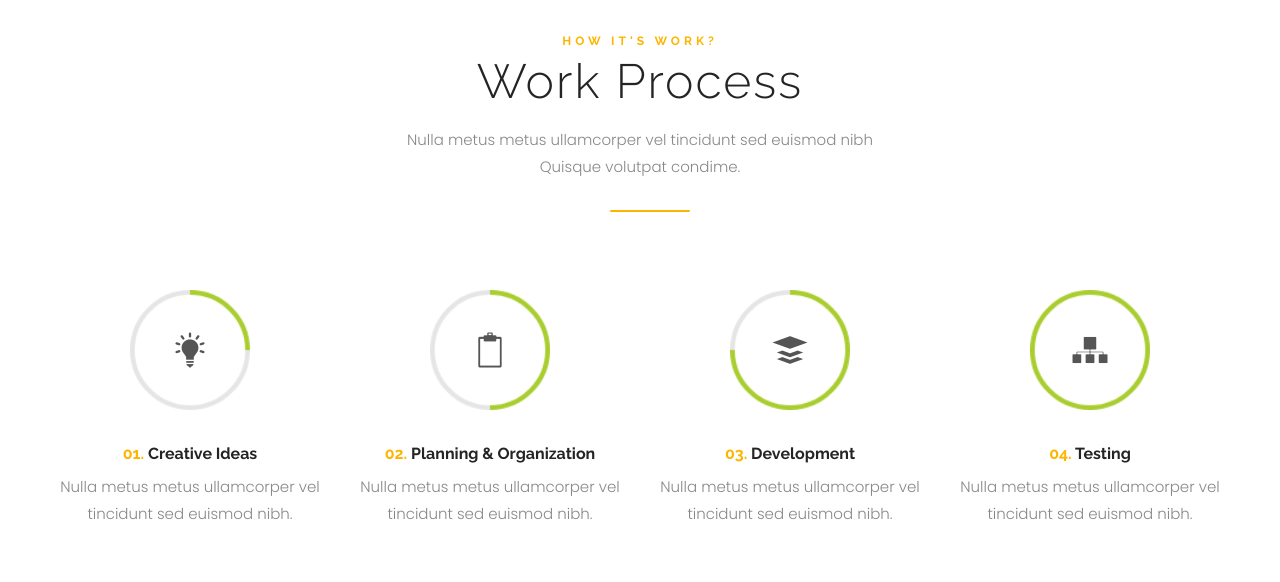
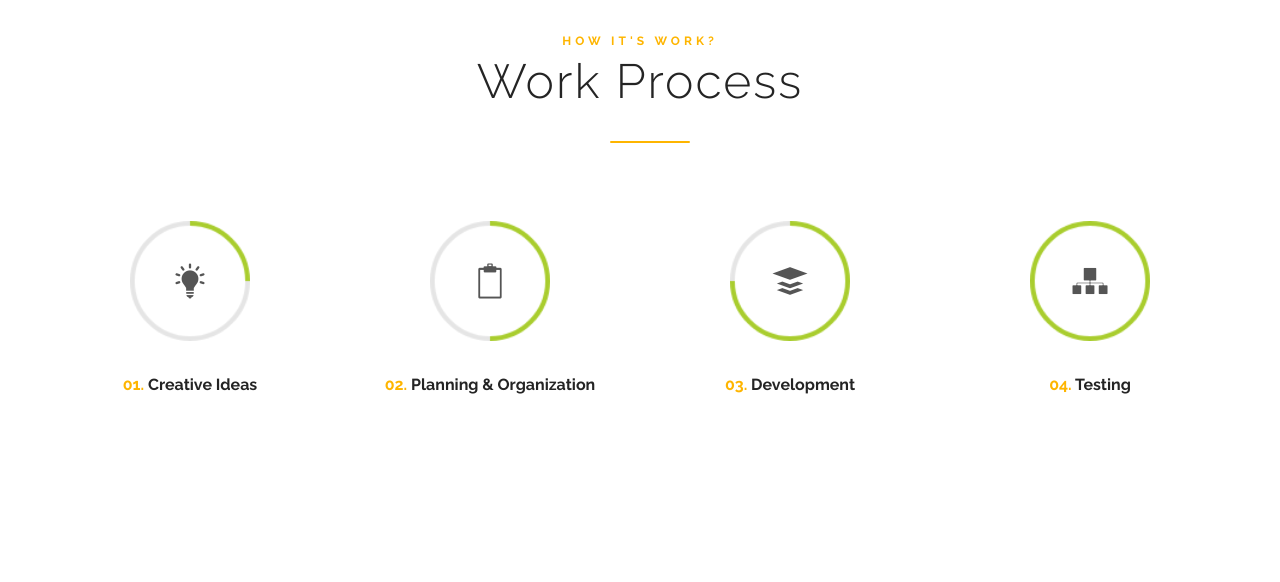
Before and after one commit to Henrykamande/wixa-graphics, a plain HTML site: page index.html in a window 1280 px wide. Shown: the part 4800-5382 px from the top of the page. Drawn offline with Linux system fonts and the light colour scheme; some packages are replaced by stand-ins of ours.

Commit message:
reviews commenting

```diff
--- a/index.html
+++ b/index.html
@@ -741,7 +741,7 @@ We use dye sublimation to maximize ink infusion into the fabric making them weat
                     <div class="section-head text-center col-lg-8 col-md-10 offset-md-1 offset-lg-2">
                         <h6>How It's Work?</h6>
                         <h4>Work Process</h4>
-                        <p>Nulla metus metus ullamcorper vel tincidunt sed euismod nibh<br> Quisque volutpat condime.</p>
+                        <!-- <p>Nulla metus metus ullamcorper vel tincidunt sed euismod nibh<br> Quisque volutpat condime.</p> -->
                     </div>
 
                     <div class="col-lg-3 col-md-6">
@@ -749,7 +749,7 @@ We use dye sublimation to maximize ink infusion into the fabric making them weat
                             <canvas></canvas>
                             <span class="icon"><i class="icofont-light-bulb"></i></span>
                             <h6><span>01. </span> Creative Ideas</h6>
-                            <p>Nulla metus metus ullamcorper vel tincidunt sed euismod nibh.</p>
+                            <!-- <p>Nulla metus metus ullamcorper vel tincidunt sed euismod nibh.</p> -->
                         </div>
                     </div>
 
@@ -758,7 +758,7 @@ We use dye sublimation to maximize ink infusion into the fabric making them weat
                             <canvas></canvas>
                             <span class="icon"><i class="icofont-paperclip"></i></span>
                             <h6><span>02. </span> Planning & Organization</h6>
-                            <p>Nulla metus metus ullamcorper vel tincidunt sed euismod nibh.</p>
+                            <!-- <p>Nulla metus metus ullamcorper vel tincidunt sed euismod nibh.</p> -->
                         </div>
                     </div>
 
@@ -767,7 +767,7 @@ We use dye sublimation to maximize ink infusion into the fabric making them weat
                             <canvas></canvas>
                             <span class="icon"><i class="icofont-layers"></i></span>
                             <h6><span>03. </span> Development</h6>
-                            <p>Nulla metus metus ullamcorper vel tincidunt sed euismod nibh.</p>
+                            <!-- <p>Nulla metus metus ullamcorper vel tincidunt sed euismod nibh.</p> -->
                         </div>
                     </div>
 
@@ -776,7 +776,7 @@ We use dye sublimation to maximize ink infusion into the fabric making them weat
                             <canvas></canvas>
                             <span class="icon"><i class="icofont-site-map"></i></span>
                             <h6><span>04. </span> Testing</h6>
-                            <p>Nulla metus metus ullamcorper vel tincidunt sed euismod nibh.</p>
+                            <!-- <p>Nulla metus metus ullamcorper vel tincidunt sed euismod nibh.</p> -->
                         </div>
                     </div>
 
@@ -792,7 +792,7 @@ We use dye sublimation to maximize ink infusion into the fabric making them weat
         <!-- =====================================
         ==== Start Facts -->
 
-        <div class="facts section-padding bg-img bg-fixed" data-overlay-dark="5" data-background="img/bg1.jpeg">
+        <!-- <div class="facts section-padding bg-img bg-fixed" data-overlay-dark="5" data-background="img/bg1.jpeg">
             <div class="container">
                 <div class="row">
 
@@ -842,7 +842,7 @@ We use dye sublimation to maximize ink infusion into the fabric making them weat
                     </div>
                 </div>
             </div>
-        </div>
+        </div> -->
 
         <!-- End Facts ====
         ======================================= -->
```
